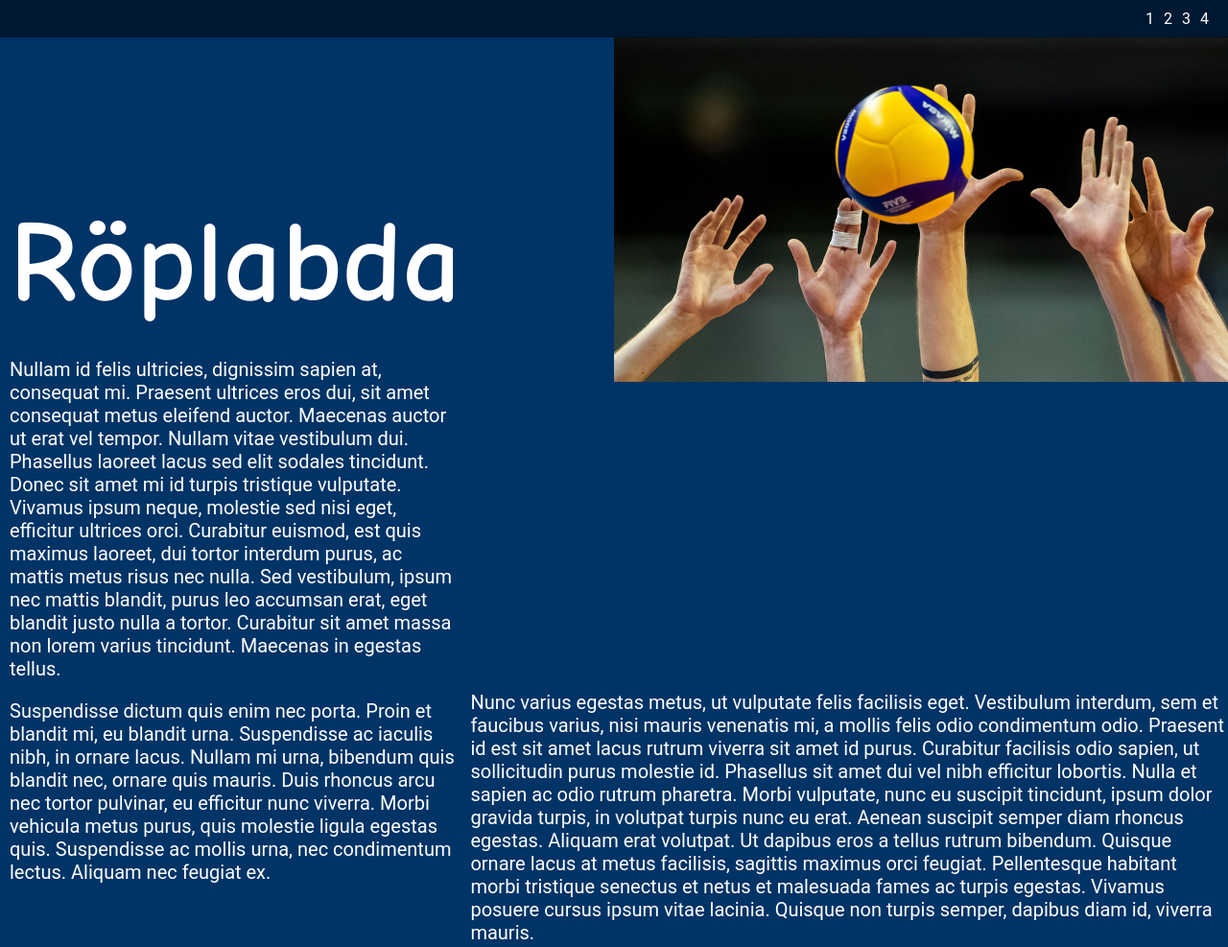
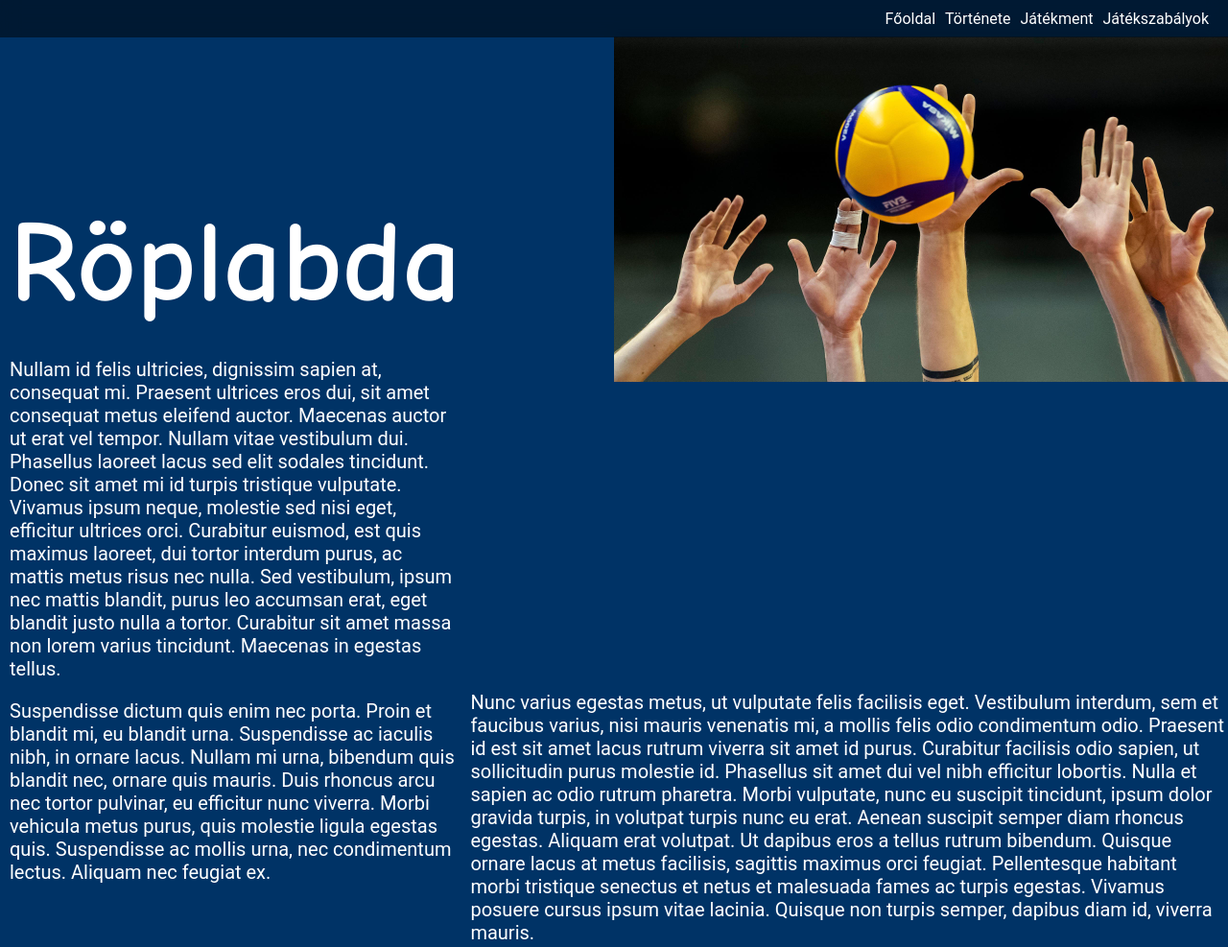
Before and after one commit to baluka0013/r-plabda-weboldal, a plain HTML site: page index.html in a window 1280 px wide. Shown: the top 987 px of the page at 96% size. Drawn offline with Linux system fonts and the light colour scheme.

Commit message:
Update index.html

```diff
--- a/index.html
+++ b/index.html
@@ -111,10 +111,10 @@
 </head>
 <body>
     <div class="navbar">
-        <a href="page1.html">1</a>
-        <a href="page2.html">2</a>
-        <a href="page3.html">3</a>
-        <a href="page4.html">4</a>
+        <a href="index.html">Főoldal</a>
+        <a href="page2.html">Története</a>
+        <a href="page3.html">Játékment</a>
+        <a href="page4.html">Játékszabályok</a>
     </div>
 
     <div class="container">
```
